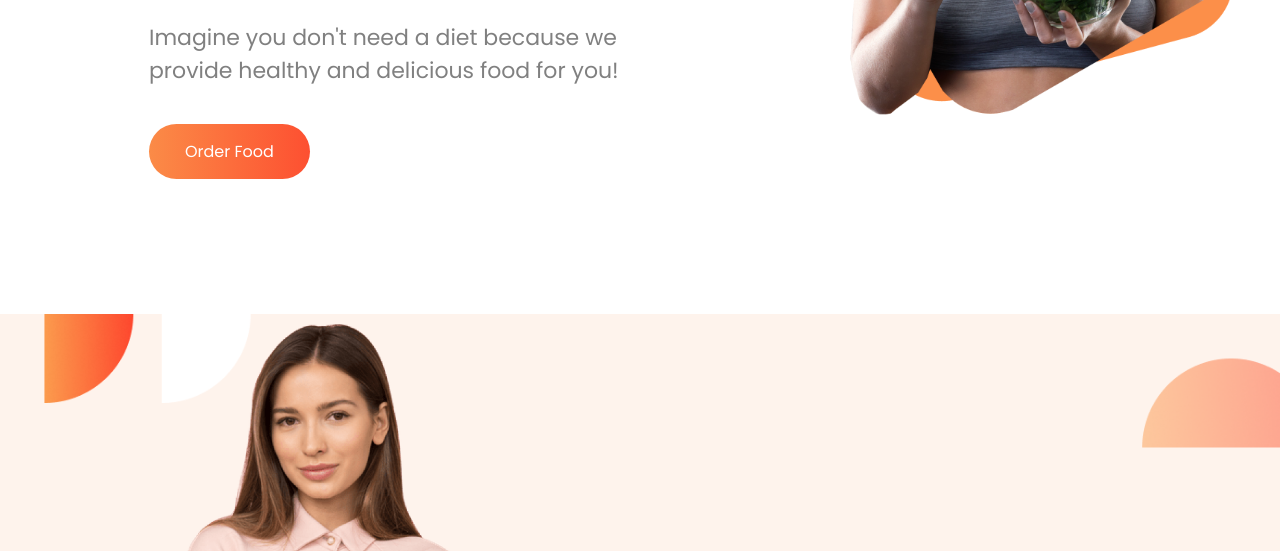
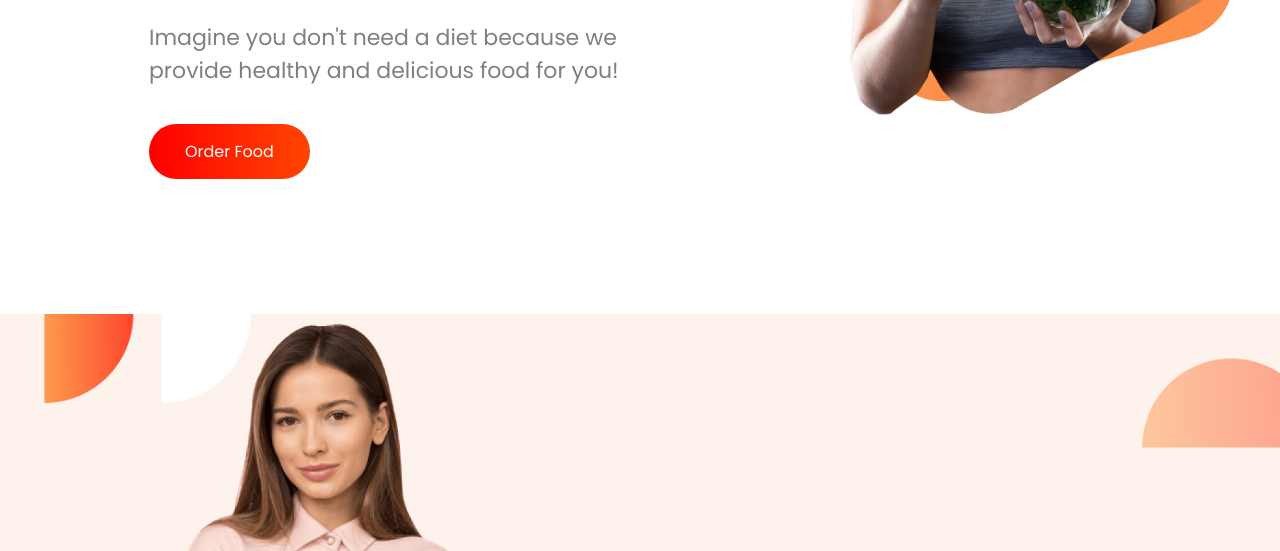
Before and after one commit to faysalmohammed2020/food-network, a plain HTML site: page index.html in a window 1280 px wide. In both pictures the pointer is over the link "Order Food". Shown: the part 662-1213 px from the top of the page. Drawn offline with Linux system fonts and the light colour scheme.

Commit message:
New Style Added

```diff
--- a/style.css
+++ b/style.css
@@ -98,6 +98,13 @@ h1 {
     padding: 16px 36px;
     border-radius: 100px;
     background-image: linear-gradient(to right, #FB8B47, #FD5031);
+}
+.button:hover {
+    text-decoration: none;
+    color: white;
+    padding: 16px 36px;
+    border-radius: 100px;
+    background-image: linear-gradient(to right,red, orangered);
 }
 
 /*Top section Style End*/
```
